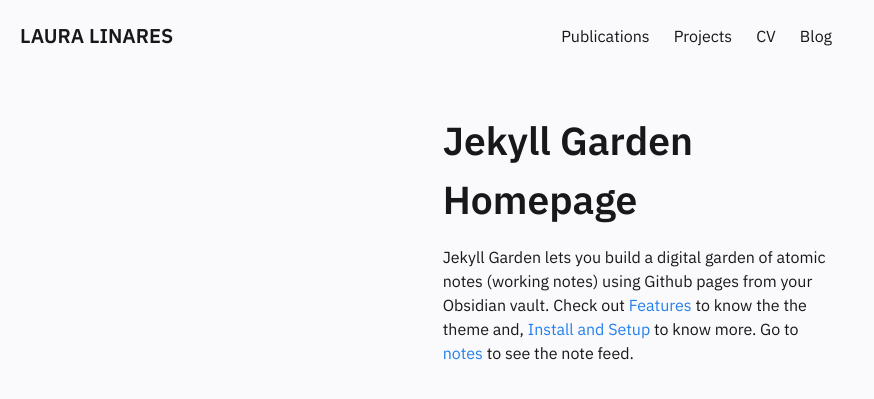
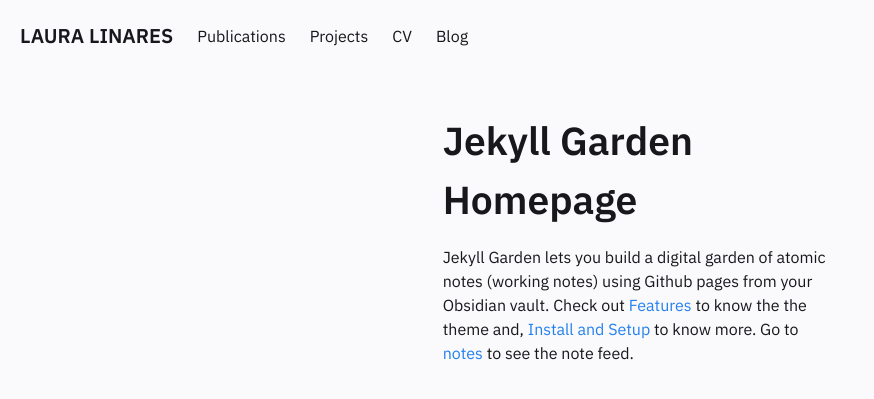
Before and after one commit to lauralinares/lauralinares.github.io, a Jekyll site: the page built from pages/index.md, in a window 1280 px wide. Shown: the top 399 px of the page, without its empty margins (0-874 px from the left). Built offline with Jekyll 4.4.1, drawn with Linux system fonts in a browser that asks for light colours.

Commit message:
Reverting navbar-end to navbar-start
Navbar-end doesn't currently go all the way to the right, so I have to figure out where in the style sheets I can change that.

```diff
--- a/_includes/Header.html
+++ b/_includes/Header.html
@@ -43,7 +43,7 @@
     </div>
 
     <div id="navbarBasicExample" class="navbar-menu">
-      <div class="navbar-end">
+      <div class="navbar-start">
         <a href="../posts/about"  class="navbar-item">
           Publications
         </a>
```
